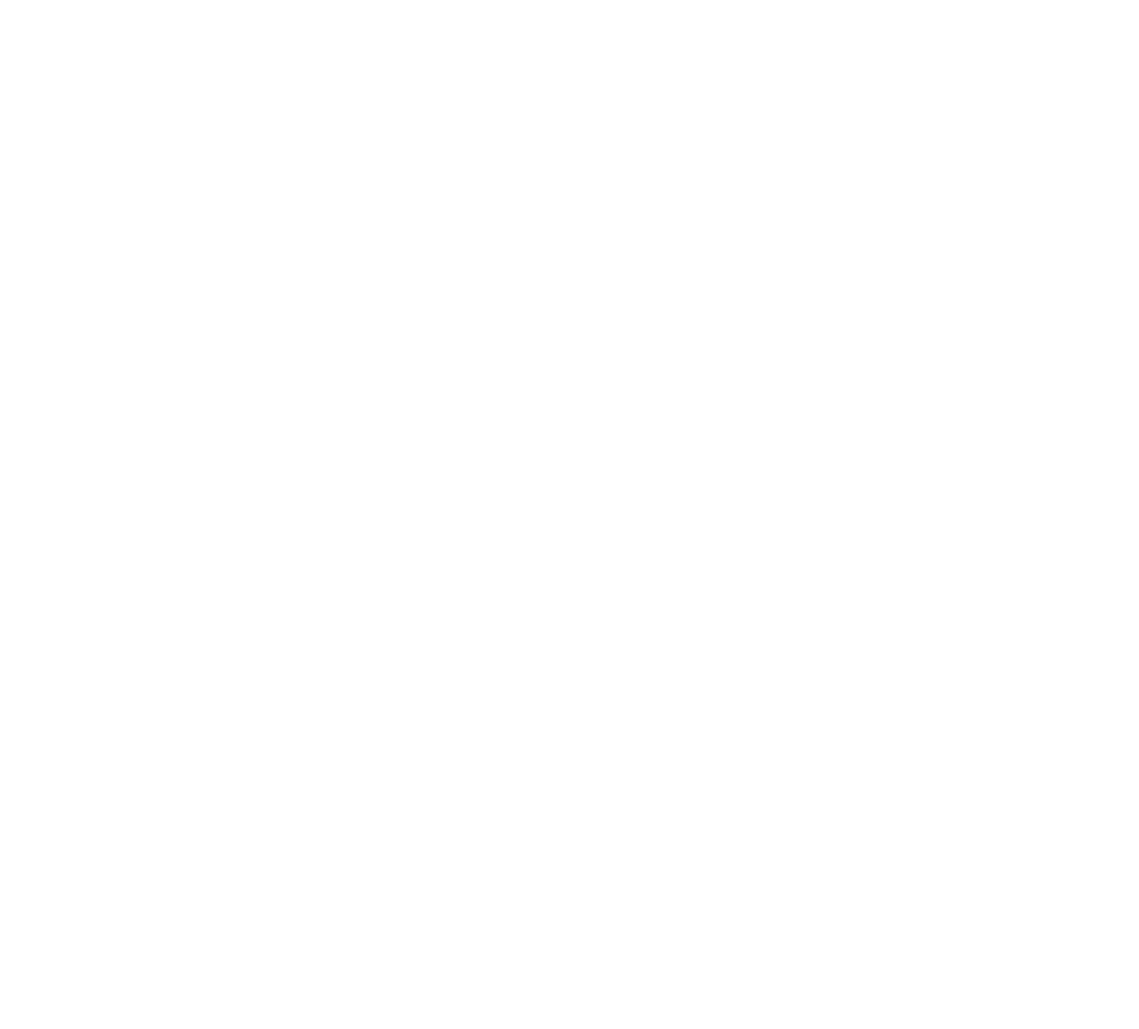
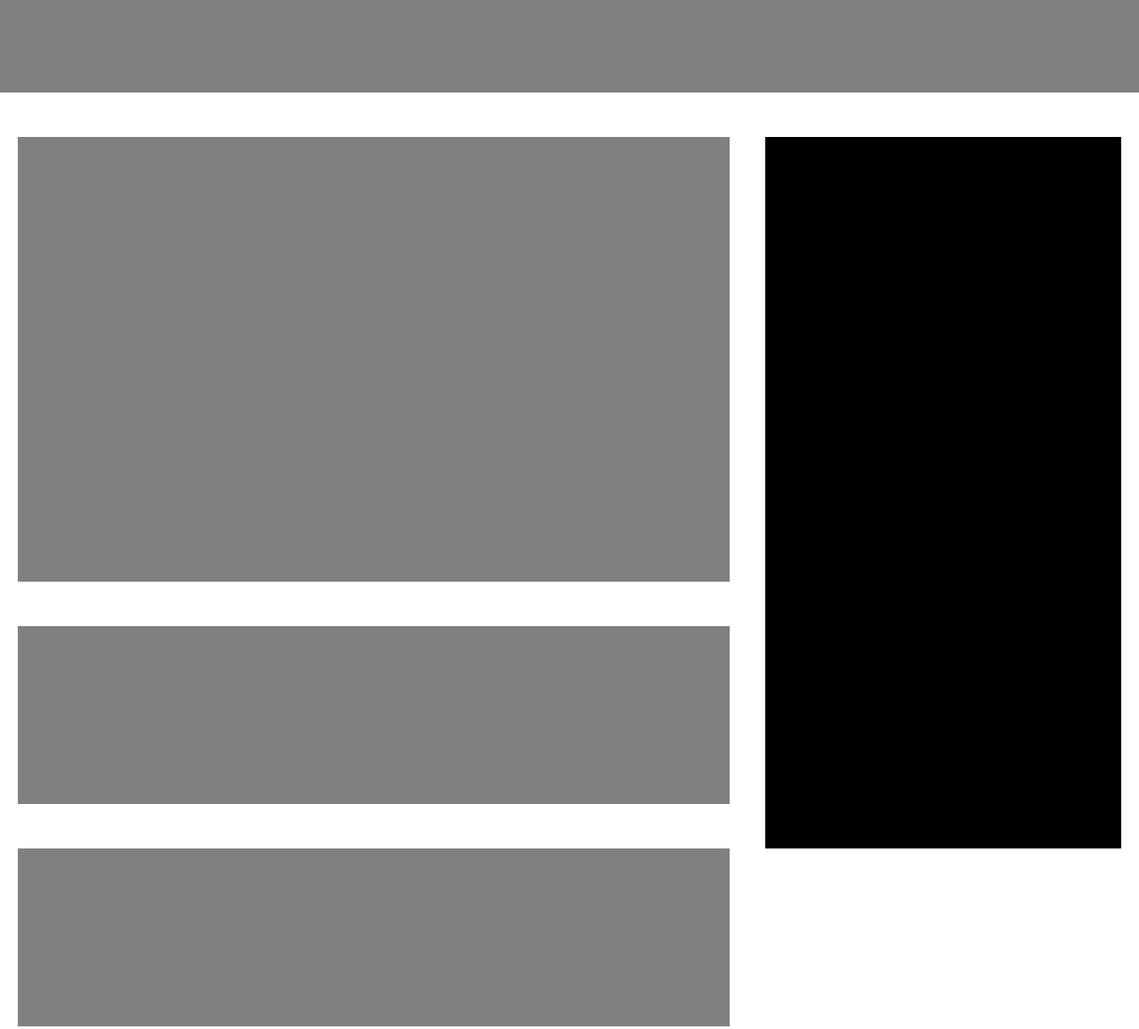
Before and after one commit to jegrieve/Smashing_Magazine_Heat-Map, a plain HTML site: page index.html in a window 1280 px wide. Shown: the whole page at 89% size. Before the commit the page ends 800 px from the top, so only its background shows below. Drawn offline with Linux system fonts and the light colour scheme.

Commit message:
add first article outline

```diff
--- a/index.html
+++ b/index.html
@@ -7,6 +7,21 @@
     <link rel="stylesheet" href="styles.css">
 </head>
 <body>
-
+    <header>
+        <div id = "navbar"></div>
+    </header>
+    <main>
+    <section id = "newest-articles">
+        <div class = "content main">
+            <div class = "main-article"></div>
+            <div class = "sub-article"></div>
+            <div class = "sub-article"></div>
+        </div>
+        <div class = "content side">
+            <div id = "side-article"></div>
+        </div>
+    </section>
+    </main>
+    <footer></footer>
 </body>
 </html>
--- a/styles.css
+++ b/styles.css
@@ -3,3 +3,38 @@
     padding: 0;
     box-sizing: border-box;
 }
+
+
+#navbar {
+    height: 104px;
+    background-color: grey;
+}
+
+#newest-articles {
+    margin-top: 50px;
+    display: flex;
+    justify-content: space-around;
+    height: 1050px;
+}
+
+
+.main {
+    width: 800px;
+}
+
+.side {
+    height: 800px;
+    width: 400px;
+    background-color: black;
+}
+
+.main-article {
+    background-color: grey;
+    height: 500px;
+}
+
+.sub-article {
+    background-color: grey;
+    margin-top: 50px;
+    height: 200px;
+}
```
